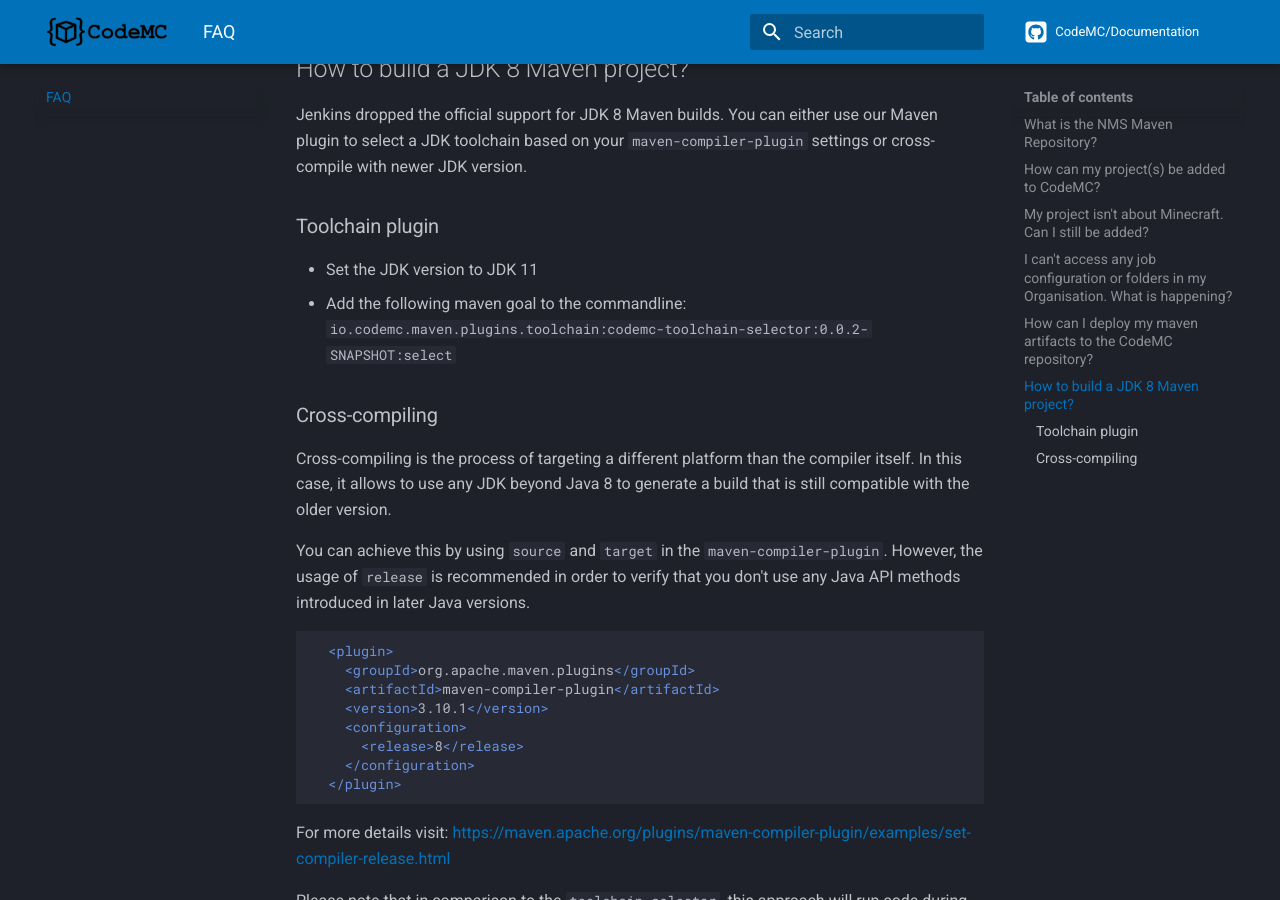
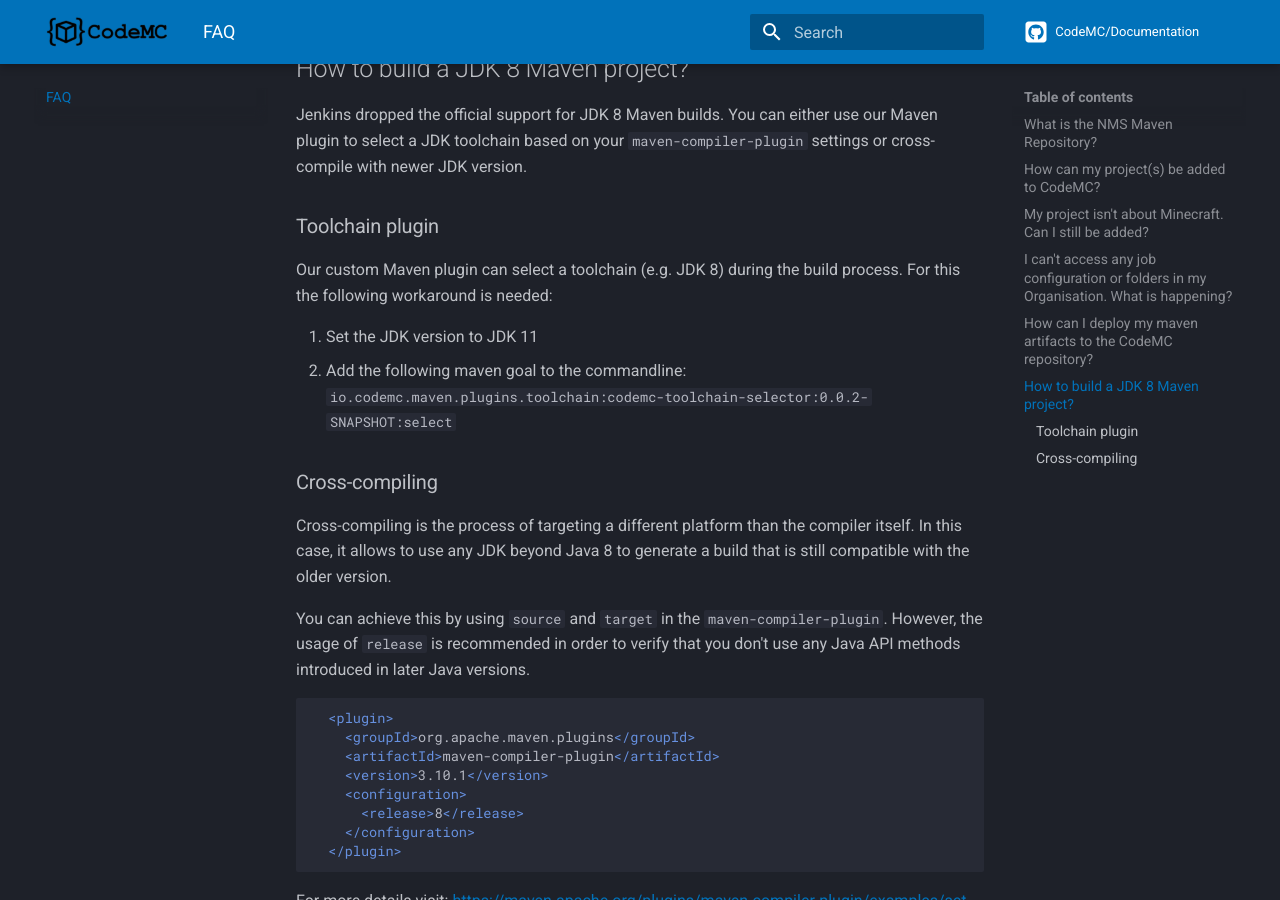
Before and after one commit to CodeMC/Documentation, an MkDocs documentation site: the page built from docs/faq.md, in a window 1280 px wide and 900 px high, scrolled down 1924 px. Built offline with MkDocs 1.6.1 and Material for MkDocs 9.7.7, drawn with Linux system fonts in a browser that asks for light colours; comment, search, counter and statistics services are not loaded.

Commit message:
Add a description to the toolchain approach

```diff
--- a/docs/faq.md
+++ b/docs/faq.md
@@ -73,8 +73,10 @@ Jenkins dropped the official support for JDK 8 Maven builds. You can either use
 
 ### Toolchain plugin
 
-- Set the JDK version to JDK 11
-- Add the following maven goal to the commandline:
+Our custom Maven plugin can select a toolchain (e.g. JDK 8) during the build process. For this the following workaround is needed:
+
+1. Set the JDK version to JDK 11
+2. Add the following maven goal to the commandline:
 `io.codemc.maven.plugins.toolchain:codemc-toolchain-selector:0.0.2-SNAPSHOT:select`
 
 ### Cross-compiling
```
